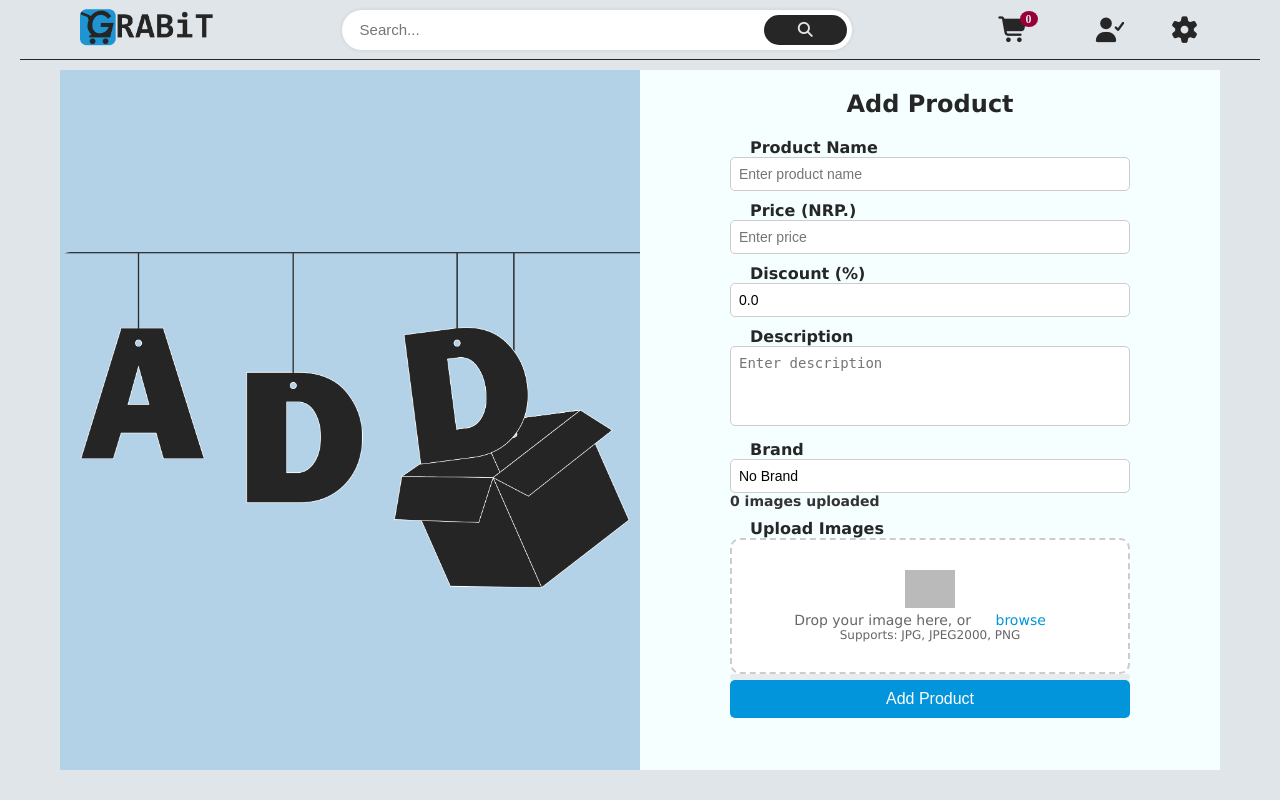
After one commit to sth3ayush/Grabit, a Django app: page /add-new-product/ in a window 1280 px wide. The commit adds this page. Run offline with Django 5.2, Linux system fonts and the light colour scheme; the visitor is signed in with stand-in values (Sample User, id 1); data that the repository does not hold is empty; parts of the project's set-up code (start-up, migrations or seed data) failed here and were passed over; some libraries are stand-ins or nearby versions; grey boxes are pictures that could not be loaded.

Commit message:
Create Product add form

```diff
--- a/Grabit/grabit_app/models.py
+++ b/Grabit/grabit_app/models.py
@@ -25,6 +25,7 @@ class CustomUser(AbstractBaseUser, PermissionsMixin):
     first_name = models.CharField(max_length=50, blank=True)
     last_name = models.CharField(max_length=50, blank=True)
 
+    is_seller = models.BooleanField(default=False)
     mobile_no = models.CharField(max_length=15)
     dob = models.DateField(null=True, blank=True)
     default_address = models.CharField(max_length=300, null=True, blank=True)
@@ -32,7 +33,6 @@ class CustomUser(AbstractBaseUser, PermissionsMixin):
     is_active = models.BooleanField(default=True)
     is_staff = models.BooleanField(default=False)
     date_joined = models.DateTimeField(default=timezone.now)
-    is_seller = models.BooleanField(default=False)
 
     USERNAME_FIELD = "email"
     REQUIRED_FIELDS = []
--- /dev/null
+++ b/Grabit/grabit_app/templates/main/product-form.html
@@ -0,0 +1,73 @@
+{% extends 'main.html' %}
+{% load static %}
+
+{% block content %}
+
+<div class="product-form-container">
+
+
+    <div class="pf-image-side">
+        <img src="{% static 'images/add-product-img.png' %}" alt="Side Image">
+    </div>
+
+    <div class="product-form">
+        <form method="post" action="{% url 'product-form' %}" enctype="multipart/form-data">
+            {% csrf_token %}
+            <h2>Add Product</h2>
+            <label>Product Name</label>
+            <input type="text" name="p_name" placeholder="Enter product name" required>
+
+            <label>Price (NRP.)</label>
+            <input type="number" name="price" step="1" placeholder="Enter price" required>
+
+            <label>Discount (%)</label>
+            <input type="number" name="discount" placeholder="Enter discount" value="0.0" required>
+
+            <label>Description</label>
+            <textarea name= "description" placeholder="Enter description"></textarea>
+
+            <label>Brand</label>
+            <input type="text" name="brand" placeholder="Enter brand" value="No Brand" required>
+
+            <div class="image-counter" id="imageCounter">0 images uploaded</div>
+            <label>Upload Images</label>
+            <div class="upload-box" onclick="document.getElementById('images').click()">
+                <img src="https://cdn-icons-png.flaticon.com/512/1829/1829586.png" alt="Upload Icon">
+                <p>Drop your image here, or <span style="color:#0295db;cursor:pointer;">browse</span></p>
+                <p style="font-size:12px;">Supports: JPG, JPEG2000, PNG</p>
+            </div>
+            <input type="file" id="images" name="images" accept="image/*" multiple style="display:none">
+
+            <div class="progress-container">
+                <div class="progress-bar" id="progressBar"></div>
+            </div>
+            <button type="submit" class="submit-btn">Add Product</button>
+        </form>
+    </div>
+
+</div>
+
+<script>
+    const imageInput = document.getElementById('images');
+    const imageCounter = document.getElementById('imageCounter');
+    const progressBar = document.getElementById('progressBar');
+
+    imageInput.addEventListener('change', function () {
+        let count = imageInput.files.length;
+        imageCounter.textContent = `${count} image${count !== 1 ? 's' : ''} uploaded`;
+
+        // Fake progress animation
+        progressBar.style.width = '0%';
+        let progress = 0;
+        let fakeUpload = setInterval(() => {
+            if (progress >= 100) {
+                clearInterval(fakeUpload);
+            } else {
+                progress += 10;
+                progressBar.style.width = progress + '%';
+            }
+        }, 200);
+    });
+</script>
+
+{% endblock %}
--- a/Grabit/grabit_app/urls.py
+++ b/Grabit/grabit_app/urls.py
@@ -6,5 +6,7 @@ urlpatterns = [
 
     path('login/', views.loginPage, name="login"),
     path('register/', views.registerPage, name="register"),
-    path('logout/', views.logoutPage, name="logout")
+    path('logout/', views.logoutPage, name="logout"),
+
+    path('add-new-product/', views.productForm, name="product-form"),
 ]
--- a/Grabit/grabit_app/views.py
+++ b/Grabit/grabit_app/views.py
@@ -72,5 +72,39 @@ def logoutPage(request):
     logout(request)
     return redirect('home')
 
+@login_required(login_url='login')
 def sellerAccount(request):
     return render()
+
+@login_required(login_url='login')
+def productForm(request):
+    if request.method == 'POST':
+        try:
+            product = Product.objects.create(
+                user = request.user,
+                name = request.POST.get('p_name'),
+                price = request.POST.get('price'),
+                description = request.POST.get('description'),
+                discount_percent = request.POST.get('discount'),
+                brand = request.POST.get('brand')
+            )
+
+            files = request.FILES.getlist('images')
+            if not files:
+                return render(request, 'main/product-form.html', {
+                    "error": "Please upload at least one image"
+                })
+
+            for image in files:
+                ProductImage.objects.create(
+                    product = product,
+                    image = image
+                )
+
+            return redirect('home')
+        except Exception as e:
+            return render(request, 'main.product-form.html', {
+                "error": f"Error while adding product {e}"
+            })
+
+    return render(request, 'main/product-form.html')
--- /dev/null
+++ b/Grabit/static/styles/form-p.css
@@ -0,0 +1,147 @@
+    .product-form-container {
+        display: flex;
+        height: calc(100vh - 100px);
+        padding-top: 10px;
+    }
+
+    .product-form {
+        margin: 0;
+        width: 50%;
+        background: #f5ffff;
+        display: flex;
+        justify-content: center;
+        padding: 20px;
+        overflow-y: auto;
+        height: calc(100vh - 100px);
+        box-sizing: border-box;
+        font-family: Verdana, Geneva, Tahoma, sans-serif;
+    }
+
+    .product-form form {
+        width: 100%;
+        max-width: 400px;
+        margin: 0;
+    }
+
+    .product-form h2 {
+        margin-bottom: 20px;
+        text-align: center;
+        color: #262626;
+    }
+
+    .product-form label {
+        font-weight: bold;
+        margin-top: 10px;
+        display: block;
+        color: #262626;
+    }
+
+    .product-form input,
+    textarea {
+        width: 100%;
+        padding: 8px;
+        margin-top: 5px;
+        border: 1px solid #ccc;
+        border-radius: 5px;
+        font-size: 14px;
+        margin: 0;
+    }
+
+    .product-form textarea {
+        resize: none;
+        height: 80px;
+        margin: 0;
+    }
+
+    .product-form .upload-box {
+        margin-top: 15px;
+        border: 2px dashed #ccc;
+        border-radius: 10px;
+        background: #fff;
+        text-align: center;
+        padding: 30px 20px;
+        cursor: pointer;
+        transition: border-color 0.3s ease;
+        margin: 0;
+    }
+
+    .product-form .upload-box:hover {
+        border-color: #0295db;
+    }
+
+    .product-form .upload-box img {
+        width: 50px;
+        opacity: 0.7;
+        margin: 0;
+    }
+
+    .product-form .upload-box p {
+        margin: 8px 0;
+        font-size: 14px;
+        color: #666;
+        margin: 0;
+    }
+
+    .product-form .image-counter {
+        font-size: 14px;
+        font-weight: bold;
+        color: #333;
+        margin-bottom: 5px;
+        text-align: left;
+        margin: 0;
+    }
+
+    .product-form .progress-container {
+        margin-top: 10px;
+        background: #e9ecef;
+        height: 6px;
+        border-radius: 5px;
+        overflow: hidden;
+        margin: 0;
+    }
+
+    .product-form .progress-bar {
+        width: 0%;
+        height: 100%;
+        background: #0295db;
+        transition: width 0.3s ease;
+        margin: 0;
+    }
+
+    .product-form .submit-btn {
+        display: block;
+        width: 100%;
+        margin-top: 20px;
+        padding: 10px;
+        background-color: #0295db;
+        color: white;
+        font-size: 16px;
+        border: none;
+        border-radius: 5px;
+        cursor: pointer;
+        transition: background-color 0.3s ease;
+        margin: 0;
+    }
+
+    .product-form .submit-btn:hover {
+        background-color: #0295db;
+    }
+
+    .pf-image-side {
+        width: 50%;
+        background: rgb(2, 133, 219, 0.2);
+        display: flex;
+        justify-content: center;
+        align-items: center;
+        overflow: hidden;
+        height: calc(100vh - 100px);
+        margin: 0;
+    }
+
+    .pf-image-side img {
+        width: 100%;
+        height: auto;
+        border-radius: 10px 0 0 10px;
+        object-fit: cover;
+        margin: 0;
+    }
--- a/Grabit/templates/main.html
+++ b/Grabit/templates/main.html
@@ -17,7 +17,9 @@
     <link rel="stylesheet" href="{% static 'styles/header.css' %}" />
 
     <link rel="stylesheet" href="{% static 'styles/home.css' %}" />
+
     <link rel="stylesheet" href="{% static 'styles/form-l-r.css' %}" />
+    <link rel="stylesheet" href="{% static 'styles/form-p.css' %}" />
 </head>
 <body>
 
--- a/Grabit/templates/nav.html
+++ b/Grabit/templates/nav.html
@@ -37,7 +37,7 @@
             <a href="{% url 'logout' %}"><i class="fas fa-sign-out-alt"></i> Logout</a>
             <a href="#"><i class="fa-solid fa-file-invoice"></i>Account Setting</a>
             {% if user.is_seller %}
-                <a href="#"><i class="fas fa-store"></i> Seller Account</a>
+                <a href="{% url 'product-form' %}"><i class="fas fa-store"></i> Seller Account</a>
             {% else %}
                 <a href="#"><i class="fas fa-cart-shopping"></i> Cart</a>
             {% endif %}
```
Also changed, not shown: Grabit/grabit_app/admin.py (+4 -3 lines), Grabit/grabit_app/migrations/0001_initial.py, Grabit/grabit_app/migrations/0002_alter_customuser_dob.py (deleted), Grabit/grabit_app/migrations/0003_category.py (deleted), Grabit/grabit_app/migrations/0004_alter_category_c_name.py (deleted), Grabit/grabit_app/migrations/0005_customuser_is_seller.py (deleted), Grabit/grabit_app/migrations/0006_vendoraccount.py (deleted), Grabit/grabit_app/migrations/0007_rename_vendoraccount_storeaccount.py (deleted), Grabit/grabit_app/migrations/0008_cart.py (deleted), Grabit/grabit_app/migrations/0009_cart_quantity.py (deleted), Grabit/grabit_app/migrations/0010_productimage.py (deleted), Grabit/grabit_app/migrations/0011_alter_customuser_mobile_no.py (deleted), Grabit/static/images/add-product-img.png (added).
